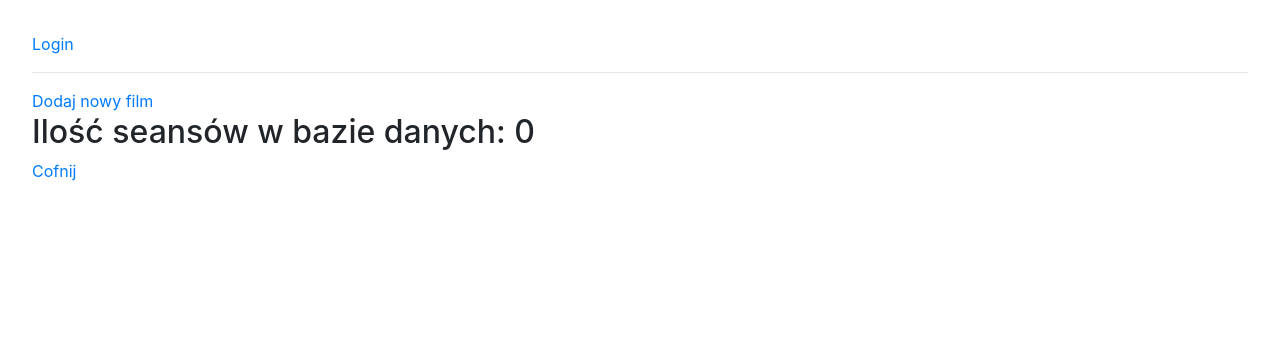
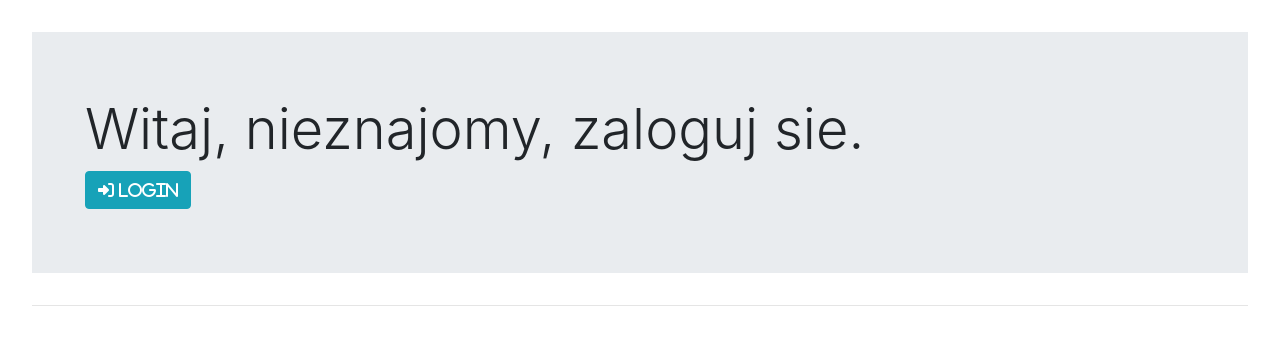
Before and after one commit to Rakiet/zadanie-django, a Django app: page /filmy/filmy/ in a window 1280 px wide. Shown: the top 345 px of the page. Run offline with Django 3.2, Linux system fonts and the light colour scheme; data that the repository does not hold is empty; some libraries are stand-ins or nearby versions.

Commit message:
poprawienie stylu app

```diff
--- a/kinoapp/static/style.css
+++ b/kinoapp/static/style.css
@@ -1,3 +1,7 @@
 body {
     padding: 2rem;
 }
+.film-plakat {
+    width: 150px;
+    fload: left;
+}
--- a/kinoapp/views.py
+++ b/kinoapp/views.py
@@ -17,7 +17,7 @@ def nowy_film(request):
     if form.is_valid():
         form.save()
         return redirect(wszystkie_filmy)
-    return render(request, 'film_form.html', {'form': form})
+    return render(request, 'film_form.html', {'form': form, 'nowy': True})
 
 @login_required()
 def edytuj_film(request, id):
@@ -27,7 +27,7 @@ def edytuj_film(request, id):
     if form.is_valid():
         form.save()
         return redirect(wszystkie_filmy)
-    return render(request, 'film_form.html', {'form': form})
+    return render(request, 'film_form.html', {'form': form, 'nowy': False})
 
 @login_required()
 def usun_film(request, id):
--- a/templates/filmy.html
+++ b/templates/filmy.html
@@ -3,21 +3,55 @@
 {% block tytul %} Dostepne seanse {% endblock %}
 
 {% block strona %}
-    {% if user.is_authenticated %}
-        Witaj {{ user.username.capitalize }}<br>
-        <a href="{% url 'logout' %}">Logout</a>
-    {% else %}
-        <a href="{% url 'login' %}">Login</a>
-    {% endif %}
+
+
+
+    <div class="jumbotron jumbotron-fluid">
+        <div class="container">
+            {% if user.is_authenticated %}
+                <h1 class="display-4">Witaj {{ user.username.capitalize }}</h1>
+                <a href="{% url 'logout' %}" class="btn btn-info"><i class="fas fa-sign-out-alt"> Wyloguj</i></a>
+                <a href="{% url 'nowy_film' %}" class="btn btn-success"> <i class="fas fa-plus"></i> Dodaj nowy film</a>
+            {% else %}
+                <h1 class="display-4">Witaj, nieznajomy, zaloguj sie.</h1>
+                <a href="{% url 'login' %}" class="btn btn-info"><i class="fas fa-sign-in-alt"> Login</i></a>
+            {% endif %}
+        </div>
+    </div>
+
+
 
     <hr>
 
-    <a href="{% url 'nowy_film' %}">Dodaj nowy film</a>
-    <h2>Ilość seansów w bazie danych: {{ filmy|length }}</h2>
+<!--    <h2>Ilość seansów w bazie danych: {{ filmy|length }}</h2>-->
     {% for film in filmy %}
-        <p>{{ film }}</p>
-        <a href="{% url 'edytuj_film' film.id %}">Edytuj</a>
-        <a href="{% url 'usun_film' film.id %}">Usun</a>
+
+    <div class="card" style="width: 36rem;">
+        <div class="card-body">
+            <div class="container">
+<!--                <img src="/media/{{film.plakat}}" class="film_plakat">-->
+                <div class="row">
+                    <div class="col-9">
+                        <h5 class="card-title">{{ film }}</h5>
+                    </div>
+                    <div class="col-3">
+                        <a href="{% url 'edytuj_film' film.id %}" class="card-link"><i class="fas fa-edit"></i></a>
+                        <a href="{% url 'usun_film' film.id %}" class="card-link"><i class="fas fa-trash-alt"></i></a>
+                    </div>
+                </div>
+                <div class="row">
+                    <div class="col-4">
+                        <img src="/media/{{film.plakat}}" class="film-plakat">
+                    </div>
+                    <div class="col-8">
+                        <p class="card-text">{{film.opis}}</p>
+                    </div>
+                </div>
+            </div>
+        </div>
+    </div>
+
+
+
     {% endfor %}
-    <a href="{% url 'wszystkie_filmy' %}">Cofnij</a>
 {% endblock %}
```
Also changed, not shown: templates/film_form.html (+17 -6 lines), templates/potwierdz.html (+15 -8 lines), templates/registration/login.html (+12 -5 lines).
